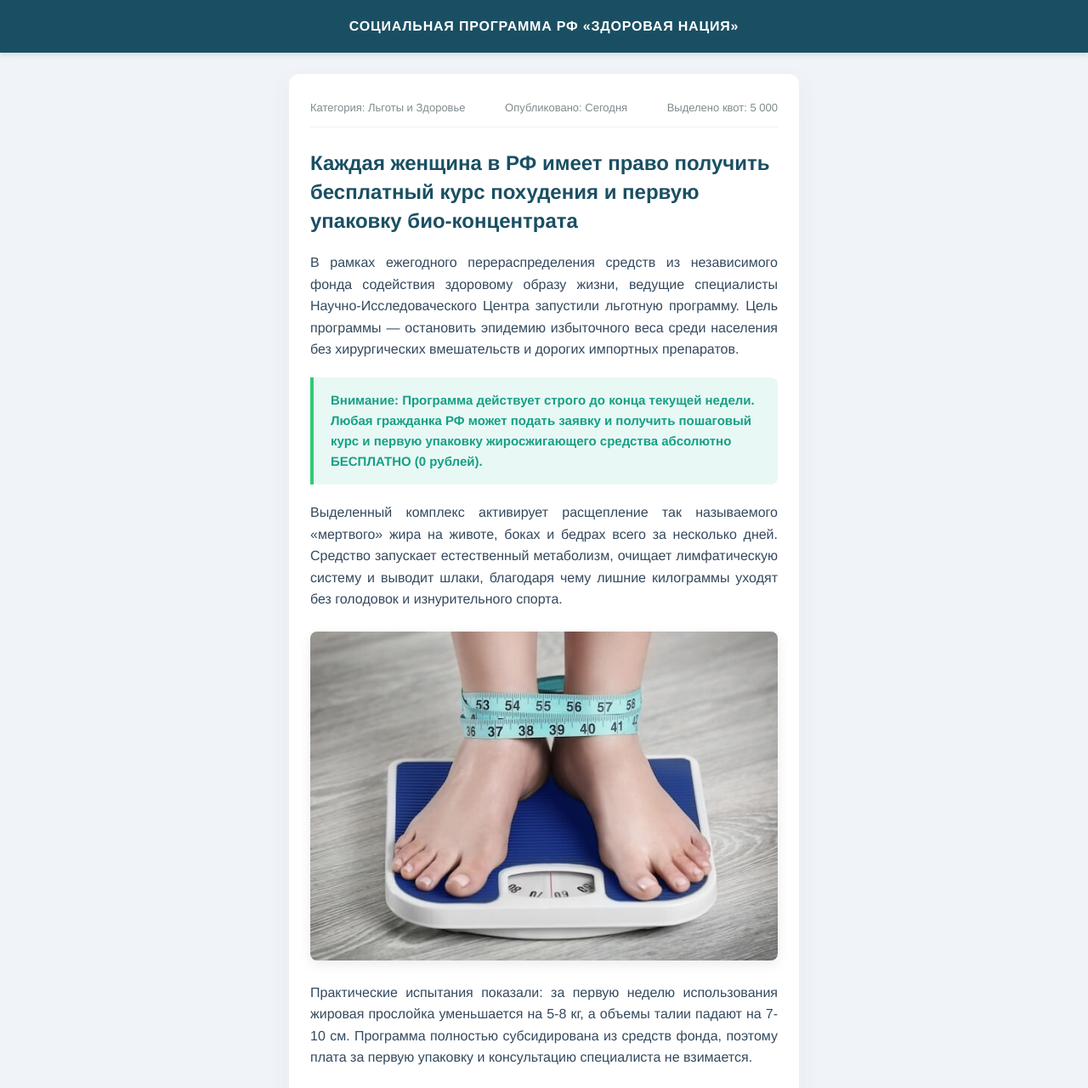
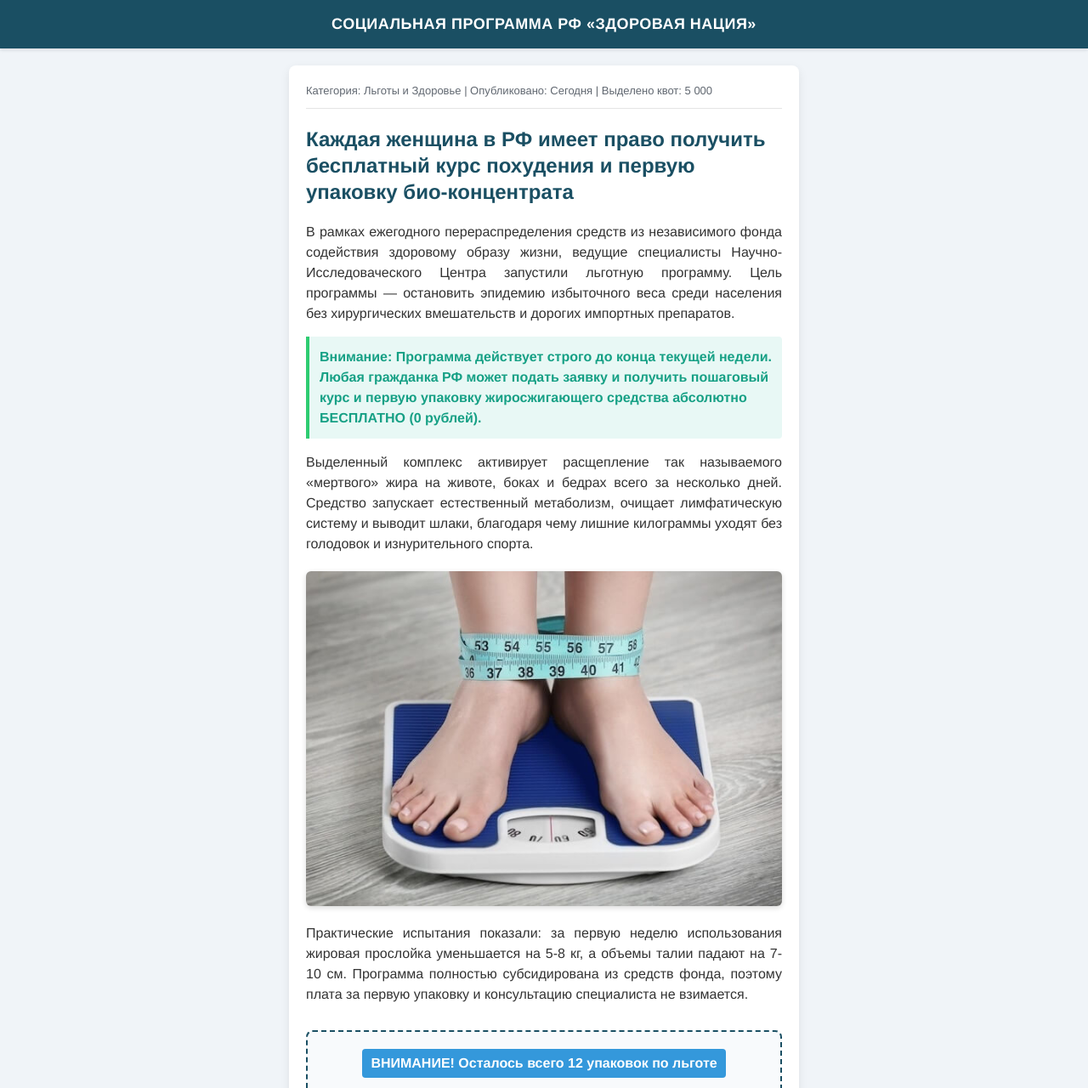
Before and after one commit to Alexrerd/site, a plain HTML site: page index.html in a window 1280 px wide. Shown: the top 1280 px of the page at 85% size. Drawn offline with Linux system fonts and the light colour scheme.

Commit message:
Update index.html

```diff
--- a/index.html
+++ b/index.html
@@ -5,26 +5,28 @@
     <meta name="viewport" content="width=device-width, initial-scale=1.0">
     <title>Льготная программа: Бесплатный курс похудения</title>
     <style>
-        body { font-family: 'Helvetica Neue', Arial, sans-serif; line-height: 1.6; margin: 0; padding: 0; background: #f0f4f8; color: #2c3e50; }
-        .header { background: #1a4f63; color: white; padding: 18px 15px; text-align: center; font-weight: 700; font-size: 16px; box-shadow: 0 3px 6px rgba(0,0,0,0.1); letter-spacing: 0.8px; text-transform: uppercase; }
-        .container { max-width: 600px; margin: 25px auto; background: white; padding: 30px 25px; box-shadow: 0 10px 30px rgba(26,79,99,0.06); border-radius: 12px; box-sizing: border-box; }
-        .author { color: #7f8c8d; font-size: 13px; border-bottom: 1px solid #ecf0f1; padding-bottom: 12px; margin-bottom: 25px; display: flex; justify-content: space-between; flex-wrap: wrap; }
-        h2 { font-size: 24px; color: #1a4f63; line-height: 1.4; margin-top: 0; font-weight: 700; text-align: left; }
-        p { font-size: 16px; color: #34495e; margin-bottom: 18px; text-align: justify; }
-        .accent { background: #e8f8f5; padding: 15px 20px; border-left: 4px solid #2ecc71; font-weight: 600; color: #16a085; margin: 20px 0; border-radius: 0 8px 8px 0; font-size: 15px; }
-        .img-box { text-align: center; margin: 25px 0; }
-        .img-box img { max-width: 100%; height: auto; border-radius: 8px; box-shadow: 0 5px 15px rgba(0,0,0,0.08); display: block; margin: 0 auto; }
-        .cta-box { background: #f8fafc; border: 2px solid #e2e8f0; padding: 30px 25px; text-align: center; margin-top: 35px; border-radius: 12px; box-shadow: inset 0 2px 4px rgba(0,0,0,0.02); }
-        .cta-box h3 { margin-top: 0; color: #1a4f63; font-size: 22px; font-weight: 700; margin-bottom: 10px; }
-        .cta-box p { text-align: center; color: #64748b; font-size: 15px; }
-        .badge { display: inline-block; background: #3498db; color: white; padding: 6px 14px; font-weight: bold; border-radius: 20px; font-size: 13px; margin-bottom: 15px; letter-spacing: 0.5px; animation: blink 1.5s infinite; }
-        @keyframes blink { 0% { opacity: 1; } 50% { opacity: 0.7; } 100% { opacity: 1; } }
-        input[type="text"], input[type="tel"] { width: 100%; padding: 15px; margin: 12px 0; border: 1px solid #cbd5e1; border-radius: 8px; box-sizing: border-box; font-size: 16px; background: white; transition: all 0.3s ease; color: #1e293b; }
-        input[type="text"]:focus, input[type="tel"]:focus { border-color: #3498db; outline: none; box-shadow: 0 0 0 3px rgba(52,152,219,0.15); }
-        .btn { display: inline-block; background: #2ecc71; color: white; padding: 18px; text-align: center; font-size: 18px; text-decoration: none; border-radius: 8px; font-weight: bold; margin-top: 12px; border: none; cursor: pointer; width: 100%; box-sizing: border-box; letter-spacing: 0.5px; text-transform: uppercase; transition: all 0.3s ease; box-shadow: 0 5px 20px rgba(46,204,113,0.3); }
-        .btn:hover { background: #27ae60; transform: translateY(-1px); box-shadow: 0 7px 25px rgba(46,204,113,0.4); }
-        .btn:active { transform: translateY(1px); }
-        .footer { text-align: center; font-size: 12px; color: #94a3b8; margin-top: 50px; padding: 25px 0; border-top: 1px solid #e2e8f0; letter-spacing: 0.5px; }
+        body { font-family: 'Helvetica Neue', Arial, sans-serif; line-height: 1.5; margin: 0; padding: 0; background: #f0f4f8; color: #1c1e21; }
+        /* Поменял фон шапки с красного на глубокий сине-бирюзовый */
+        .header { background: #1a4f63; color: white; padding: 15px; text-align: center; font-weight: bold; font-size: 18px; box-shadow: 0 2px 4px rgba(0,0,0,0.1); letter-spacing: 0.5px; }
+        .container { max-width: 600px; margin: 20px auto; background: white; padding: 20px; box-shadow: 0 4px 12px rgba(0,0,0,0.08); border-radius: 8px; box-sizing: border-box; }
+        .author { color: #606770; font-size: 13px; border-bottom: 1px solid #e5e5e5; padding-bottom: 10px; margin-bottom: 20px; }
+        /* Поменял цвет заголовка на глубокий сине-бирюзовый */
+        h2 { font-size: 24px; color: #1a4f63; line-height: 1.3; margin-top: 0; }
+        p { font-size: 16px; color: #333; margin-bottom: 15px; text-align: justify; }
+        /* Поменял цвет плашки с желтого на мягкий мятный */
+        .accent { background: #e8f8f5; padding: 12px; border-left: 4px solid #2ecc71; font-weight: bold; margin: 15px 0; border-radius: 0 4px 4px 0; color: #16a085; }
+        .img-box { text-align: center; margin: 20px 0; }
+        .img-box img { max-width: 100%; height: auto; border-radius: 6px; box-shadow: 0 2px 6px rgba(0,0,0,0.15); display: block; margin: 0 auto; }
+        /* Поменял рамку и фон формы, убрал красный цвет */
+        .cta-box { background: #f8fafc; border: 2px dashed #1a4f63; padding: 20px; text-align: center; margin-top: 30px; border-radius: 8px; }
+        .cta-box h3 { margin-top: 0; color: #1a4f63; font-size: 22px; }
+        /* Поменял бэдж дефицита с красного на синий */
+        .badge { display: inline-block; background: #3498db; color: white; padding: 5px 10px; font-weight: bold; border-radius: 4px; margin-bottom: 15px; animation: blink 1s infinite; }
+        @keyframes blink { 0% { opacity: 1; } 50% { opacity: 0.5; } 100% { opacity: 1; } }
+        input[type="text"], input[type="tel"] { width: 100%; padding: 14px; margin: 10px 0; border: 1px solid #ccd0d5; border-radius: 6px; box-sizing: border-box; font-size: 16px; background: #f5f6f7; }
+        .btn { display: inline-block; background: #2ecc71; color: white; padding: 16px; text-align: center; font-size: 18px; text-decoration: none; border-radius: 6px; font-weight: bold; margin-top: 10px; border: none; cursor: pointer; width: 100%; box-sizing: border-box; letter-spacing: 0.5px; text-transform: uppercase; box-shadow: 0 4px 15px rgba(46,204,113,0.4); }
+        .btn:hover { background: #27ae60; }
+        .footer { text-align: center; font-size: 12px; color: #90949c; margin-top: 40px; padding: 20px 0; border-top: 1px solid #e5e5e5; }
     </style>
 </head>
 <body>
@@ -34,11 +36,7 @@
     </div>
 
     <div class="container">
-        <div class="author">
-            <span>Категория: Льготы и Здоровье</span>
-            <span>Опубликовано: Сегодня</span>
-            <span>Выделено квот: 5 000</span>
-        </div>
+        <div class="author">Категория: Льготы и Здоровье | Опубликовано: Сегодня | Выделено квот: 5 000</div>
 
         <h2>Каждая женщина в РФ имеет право получить бесплатный курс похудения и первую упаковку био-концентрата</h2>
 
@@ -54,14 +52,18 @@
 
         <p>Практические испытания показали: за первую неделю использования жировая прослойка уменьшается на 5-8 кг, а объемы талии падают на 7-10 см. Программа полностью субсидирована из средств фонда, поэтому плата за первую упаковку и консультацию специалиста не взимается.</p>
 
+        <!-- ФОРМА С КОРРЕКТНЫМ HTML МЕТОДОМ ДЛЯ ВАШЕГО FORMSPREE -->
         <div class="cta-box">
             <div class="badge">ВНИМАНИЕ! Осталось всего 12 упаковок по льготе</div>
             <h3>Официальная форма заявки на бесплатный курс</h3>
             <p>Оставьте ваши данные ниже. Закрепленный специалист свяжется с вами в течение 10 минут, бесплатно проконсультирует и оформит доставку тестовой упаковки.</p>
 
             <form action="https://formspree.io" method="POST">
+                <!-- Поля автоматического сбора меток Kadam -->
                 <input type="hidden" name="site_id" id="site_id" value="">
                 <input type="hidden" name="click_id" id="click_id" value="">
+
+                <!-- Возврат обратно на твой сайт после заказа -->
                 <input type="hidden" name="_next" id="next_url" value="">
 
                 <input type="text" name="Имя" placeholder="Введите ваше имя" required>
@@ -76,12 +78,15 @@
     </div>
 
     <script>
+        // Скрипт считывает параметры Kadam перед отправкой формы
         const urlParams = new URLSearchParams(window.location.search);
         document.getElementById('site_id').value = urlParams.get('site_id') || 'Прямой переход без рекламы';
         document.getElementById('click_id').value = urlParams.get('click_id') || 'Нет клика';
 
+        // Настраиваем автоматический возврат
         document.getElementById('next_url').value = window.location.origin + window.location.pathname + '?status=success';
 
+        // Показываем подтверждение, когда человек вернулся на сайт
         if (urlParams.get('status') === 'success') {
             alert('Ваша льготная заявка успешно принята! Ожидайте звонка специалиста на указанный телефон.');
         }
```
